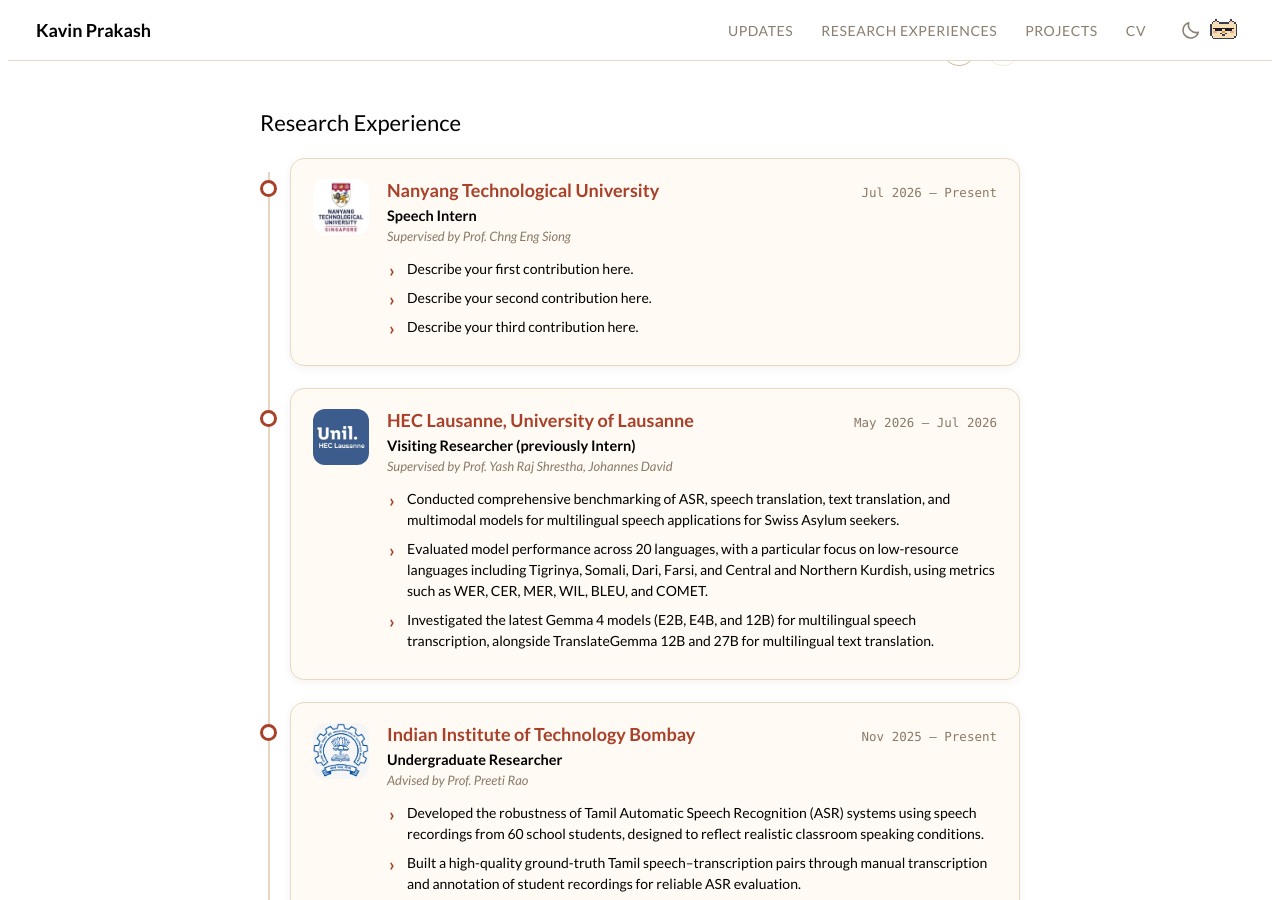
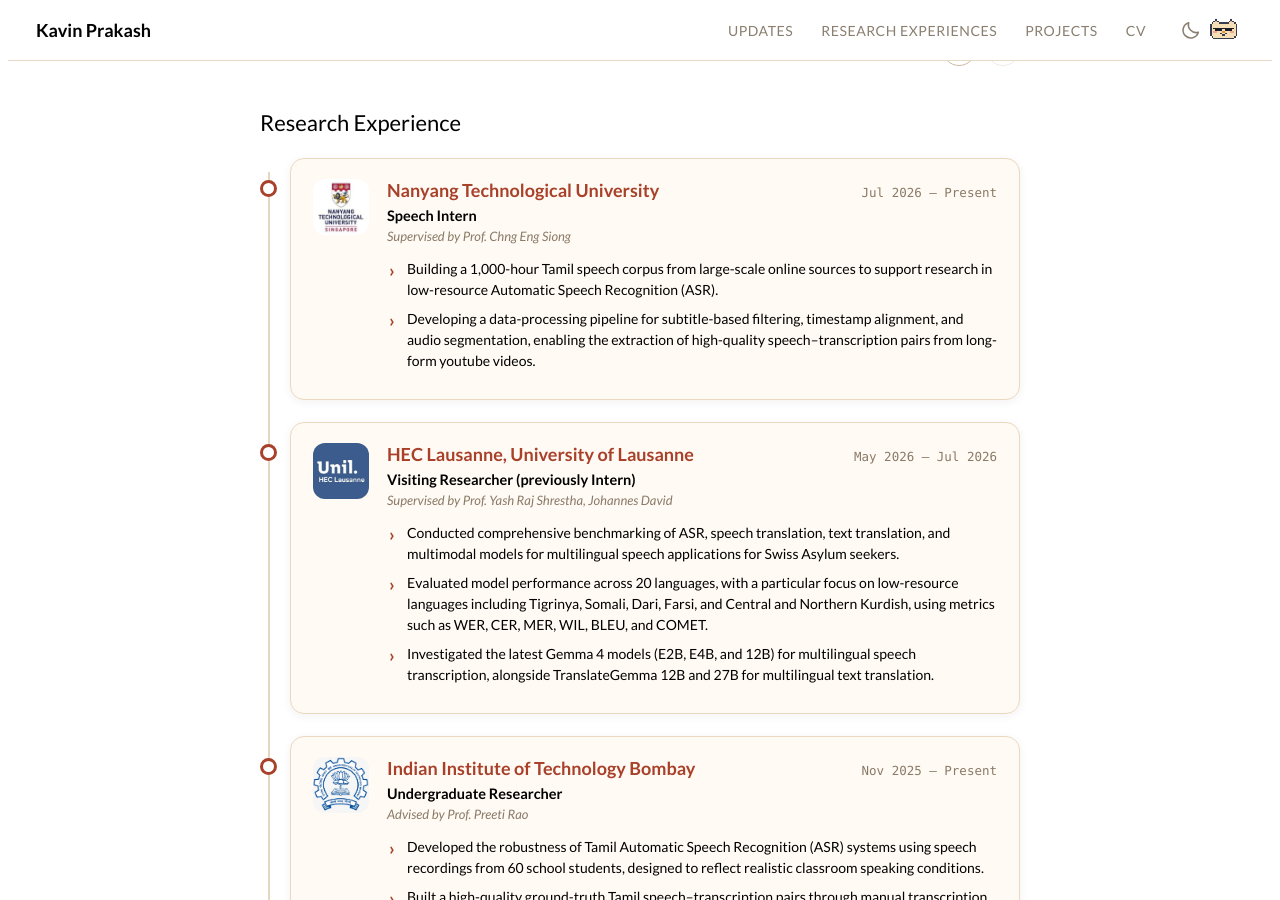
Before and after one commit to kavin0301p/kavin0301p.github.io, a Jekyll site: the page built from _posts/2023-08-28-3dgaussians.markdown, in a window 1280 px wide and 900 px high, scrolled down 609 px. Built offline with Jekyll 4.4.1, drawn with Linux system fonts in a browser that asks for light colours.

Commit message:
Update default.html

```diff
--- a/_layouts/default.html
+++ b/_layouts/default.html
@@ -202,9 +202,8 @@
               <div class="exp-role">Speech Intern</div>
               <div class="exp-meta">Supervised by Prof. Chng Eng Siong</div>
               <ul class="exp-list">
-                <li>Describe your first contribution here.</li>
-                <li>Describe your second contribution here.</li>
-                <li>Describe your third contribution here.</li>
+                <li>Building a 1,000-hour Tamil speech corpus from large-scale online sources to support research in low-resource Automatic Speech Recognition (ASR).</li>
+                <li>Developing a data-processing pipeline for subtitle-based filtering, timestamp alignment, and audio segmentation, enabling the extraction of high-quality speech–transcription pairs from long-form youtube videos.</li>
               </ul>
             </div>
           </div>
```
